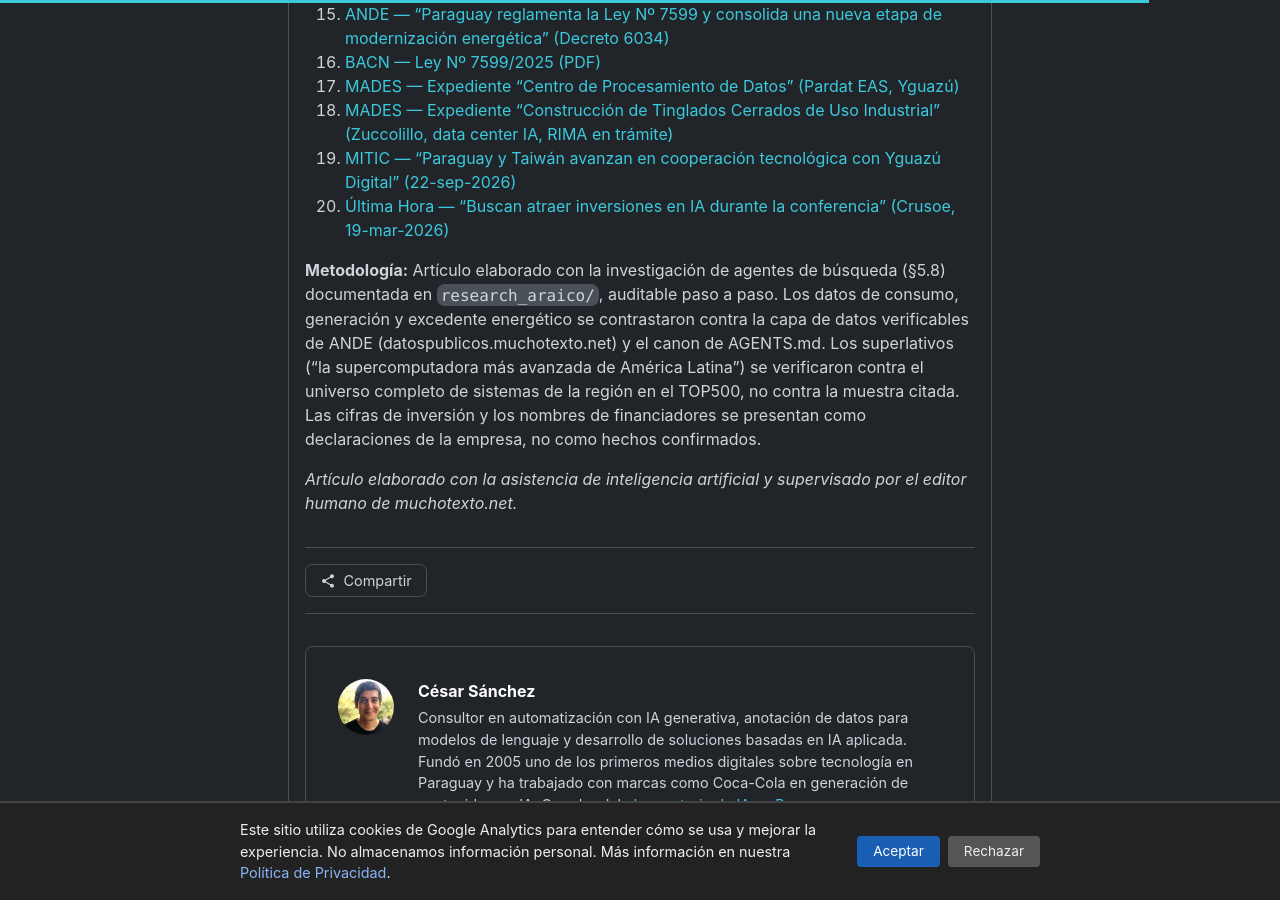
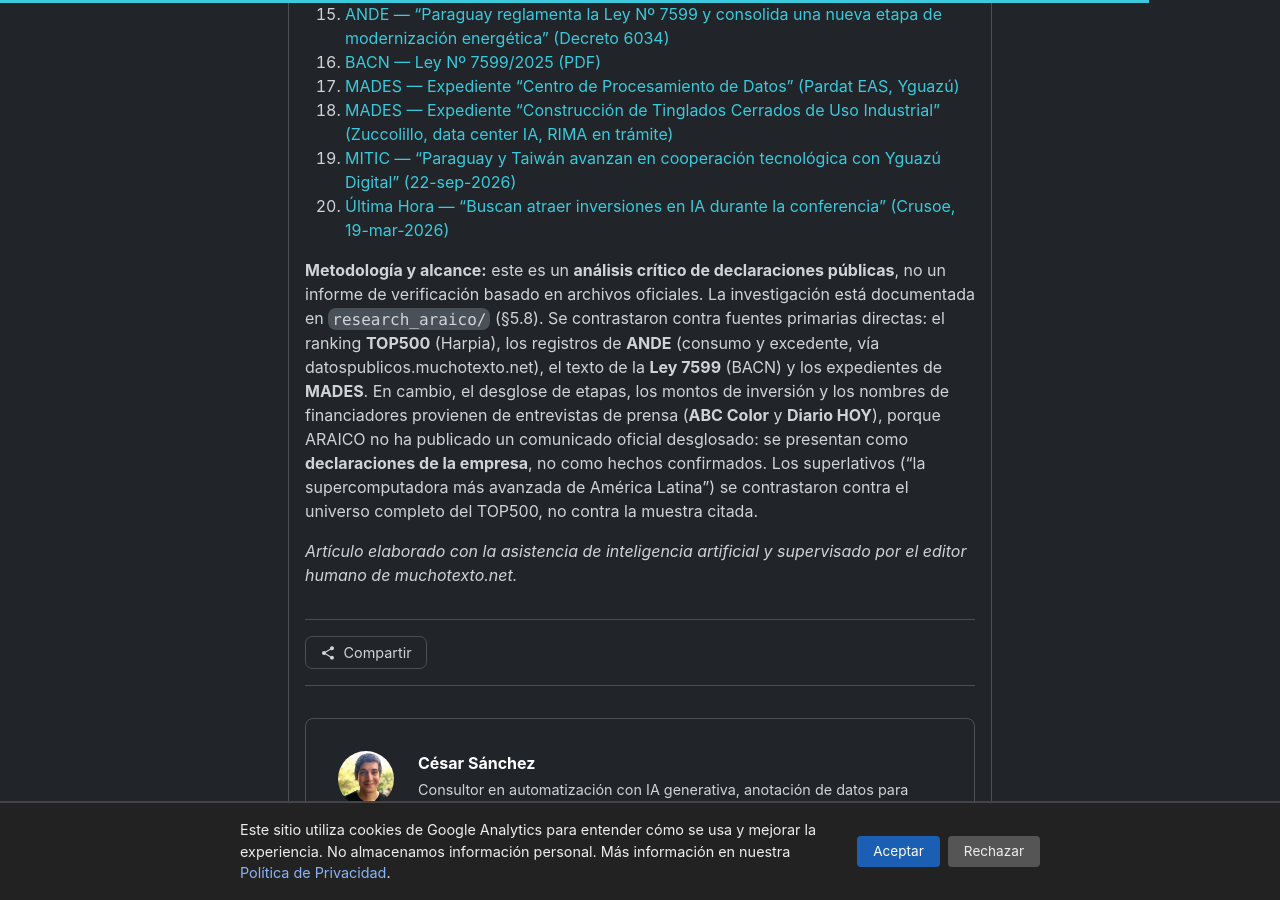
Before and after one commit to miravosqueinteresante/muchotexto.net, a Jekyll site: the page built from _posts/2026-09-30-araico-supercomputadora-yguazu-paraguay.md, in a window 1280 px wide and 900 px high, scrolled down 4927 px. Built offline with Jekyll 4.4.1, drawn with Linux system fonts in a browser that asks for light colours.

Commit message:
#55: reencuadrar la Metodología como análisis crítico de declaraciones
La versión previa se autodescribía como verificación 'auditable' sin declarar
su dependencia de prensa de segunda mano para las cifras de inversión, etapas y
financiadores (ABC Color, Diario HOY), ya que ARAICO no publicó un comunicado
oficial desglosado.

La Metodología ahora distingue lo contrastado contra fuentes primarias directas
(TOP500, ANDE, BACN, MADES) de lo que proviene de prensa, y se presenta como
'análisis crítico de declaraciones públicas' antes que 'informe de verificación
basado en archivos oficiales'.

```diff
--- a/_posts/2026-09-30-araico-supercomputadora-yguazu-paraguay.md
+++ b/_posts/2026-09-30-araico-supercomputadora-yguazu-paraguay.md
@@ -143,6 +143,6 @@
 19. [MITIC — "Paraguay y Taiwán avanzan en cooperación tecnológica con Yguazú Digital" (22-sep-2026)](https://mitic.gov.py/paraguay-y-taiwan-avanzan-en-cooperacion-tecnologica-con-yguazu-digital/)
 20. [Última Hora — "Buscan atraer inversiones en IA durante la conferencia" (Crusoe, 19-mar-2026)](https://www.ultimahora.com/buscan-atraer-inversiones-en-ia-durante-la-conferencia-segun-el-mic)
 
-**Metodología:** Artículo elaborado con la investigación de agentes de búsqueda (§5.8) documentada en `research_araico/`, auditable paso a paso. Los datos de consumo, generación y excedente energético se contrastaron contra la capa de datos verificables de ANDE (datospublicos.muchotexto.net) y el canon de AGENTS.md. Los superlativos ("la supercomputadora más avanzada de América Latina") se verificaron contra el universo completo de sistemas de la región en el TOP500, no contra la muestra citada. Las cifras de inversión y los nombres de financiadores se presentan como declaraciones de la empresa, no como hechos confirmados.
+**Metodología y alcance:** este es un **análisis crítico de declaraciones públicas**, no un informe de verificación basado en archivos oficiales. La investigación está documentada en `research_araico/` (§5.8). Se contrastaron contra fuentes primarias directas: el ranking **TOP500** (Harpia), los registros de **ANDE** (consumo y excedente, vía datospublicos.muchotexto.net), el texto de la **Ley 7599** (BACN) y los expedientes de **MADES**. En cambio, el desglose de etapas, los montos de inversión y los nombres de financiadores provienen de entrevistas de prensa (**ABC Color** y **Diario HOY**), porque ARAICO no ha publicado un comunicado oficial desglosado: se presentan como **declaraciones de la empresa**, no como hechos confirmados. Los superlativos ("la supercomputadora más avanzada de América Latina") se contrastaron contra el universo completo del TOP500, no contra la muestra citada.
 
 *Artículo elaborado con la asistencia de inteligencia artificial y supervisado por el editor humano de muchotexto.net.*
```
